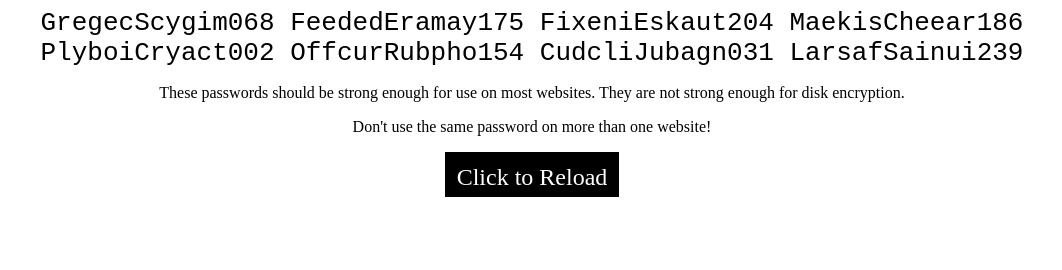
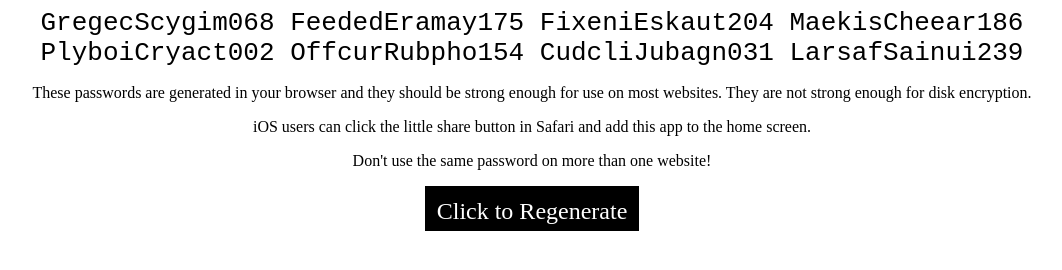
Before and after one commit to guzzlinden/guzzlinden.github.io, a plain HTML site: page password-generator.html in a window 1280 px wide. Shown: the whole page, without its empty margins (108-1170 px from the left). Drawn offline with Linux system fonts and the light colour scheme.

Commit message:
add note about local generation, make button label more accurate

```diff
--- a/password-generator.html
+++ b/password-generator.html
@@ -221,9 +221,10 @@ window.onload = genpw;
 </script>
 </head><body>
 <div id="content"><p>This isn't working. Your browser might be out-of-date.</p></div>
-<div id="info"><p>These passwords should be strong enough for use on most websites. They are not strong enough for disk encryption.</p>
+<div id="info"><p>These passwords are generated in your browser and they should be strong enough for use on most websites. They are not strong enough for disk encryption.</p>
+<p>iOS users can click the little share button in Safari and add this app to the home screen.</p>
 <p>Don't use the same password on more than one website!</p>
 </div>
-<div style="text-align:center;"><p id="btn" onclick="genpw();">Click to Reload</p></div>
+<div style="text-align:center;"><p id="btn" onclick="genpw();">Click to Regenerate</p></div>
 </body>
 </html>
```
